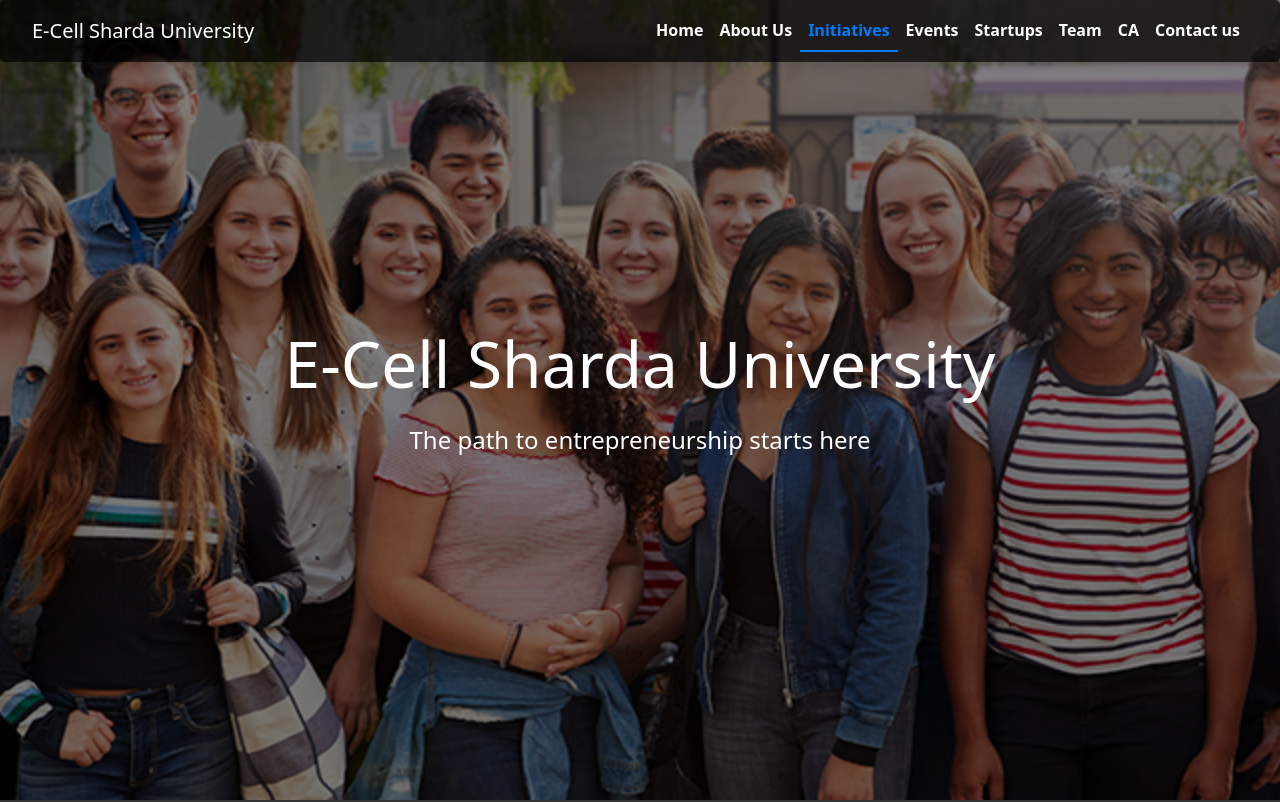
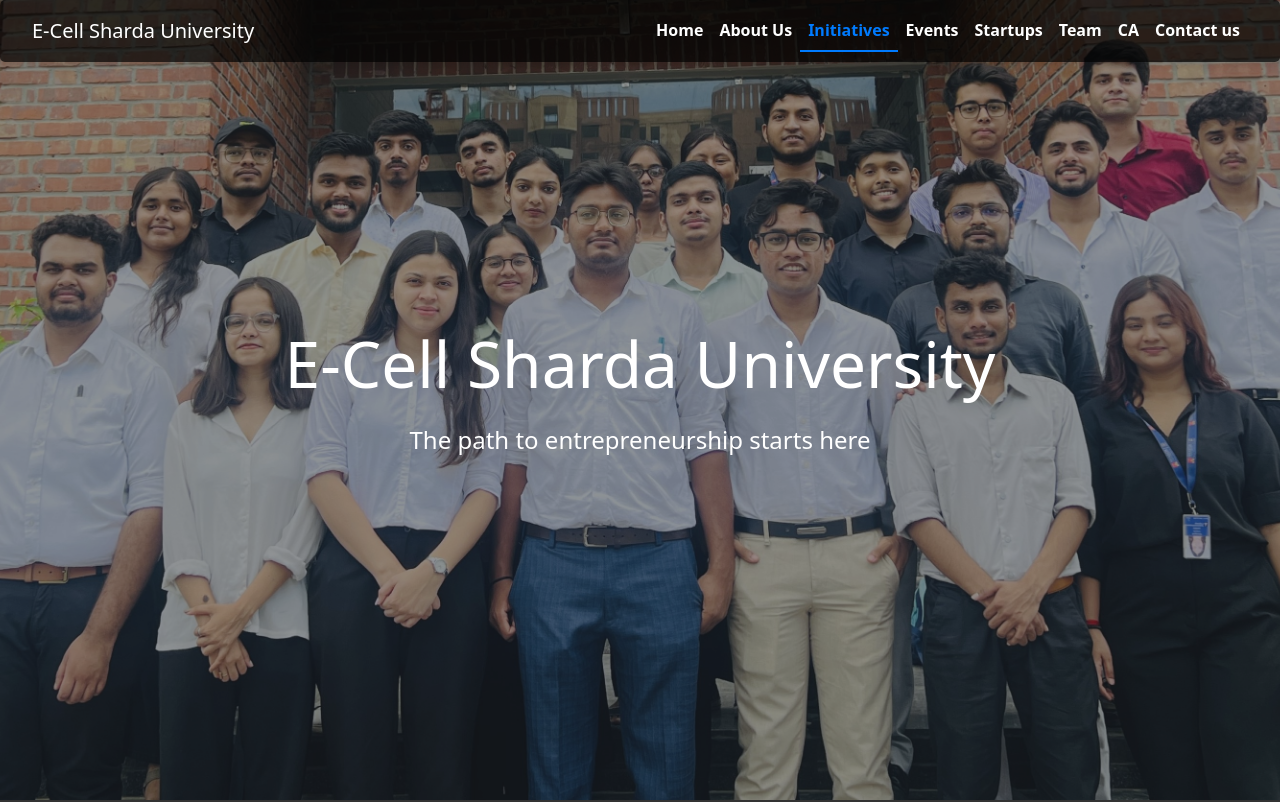
Before and after one commit to vanshika-g1127/ECell, a plain HTML site: page index.html in a window 1280 px wide. Shown: the top 802 px of the page. Drawn offline with nearby package versions, Linux system fonts and the light colour scheme; a script that the page names is missing.

Commit message:
Background Photo

```diff
--- a/index.html
+++ b/index.html
@@ -40,7 +40,7 @@
         }
         #home {
     position: relative;
-    background: url('finding-diverse-college-community-3-steps.jpg') no-repeat center center/cover;
+    background: url('TEAM.JPG') no-repeat center center/cover;
     height: 100vh;
     color: white;
     display: flex;
@@ -59,7 +59,7 @@
     left: 0;
     width: 100%;
     height: 100%;
-    background-color: rgba(0, 0, 0, 0.5); /* Adjust the rgba values for a different shade of grey */
+    background-color: rgba(35, 40, 46, 0.481); /* Adjust the rgba values for a different shade of grey */
     z-index: -1;
 }
 
```
Also changed, not shown: TEAM.JPG (added).
